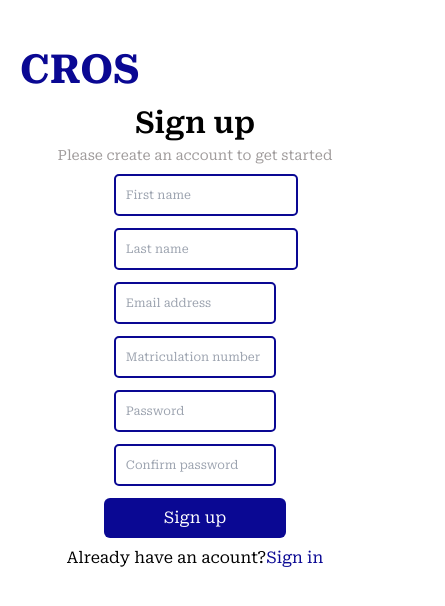
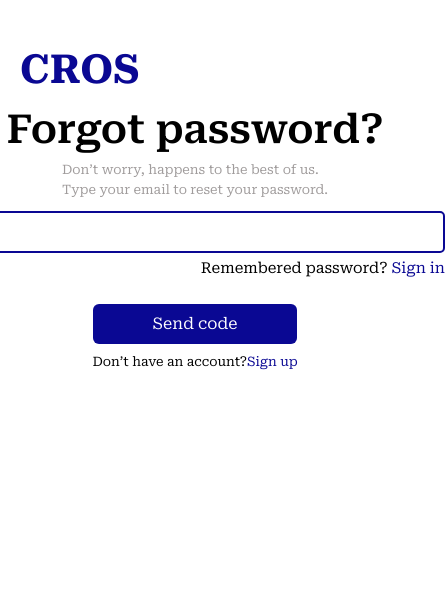
Before and after one commit to chiamaka-ugwu/cros-home, a React (Create React App) app: page / in a window 390 px wide. Shown: the top 606 px of the page, 445 px wide, since content can reach past the window. Built offline with nearby package versions, Linux system fonts and the light colour scheme.

Commit message:
forgotpassword but not fully responsive

```diff
--- a/src/App.js
+++ b/src/App.js
@@ -2,12 +2,14 @@ import { BrowserRouter as Router } from "react-router-dom";
 import { Routes, Route } from "react-router-dom";
 import SignIn from "./Pages/SignIn";
 import SignUp from "./Pages/SignUp";
+import ForgotPassword from "./Pages/ForgotPassword";
 function App() {
   return (
     <Router>
       <Routes>
-        <Route exact path="/" element={<SignUp />} />
+        <Route exact path="/signin" element={<SignUp />} />
         <Route exact path="/login" element={<SignIn />} />
+        <Route exact path="/" element={<ForgotPassword />} />
       </Routes>
     </Router>
   );
--- a/src/Components/Button.jsx
+++ b/src/Components/Button.jsx
@@ -1,7 +1,11 @@
 import React from "react";
 
 const Button = ({ children, className }) => {
-  return <button className={className}>{children}</button>;
+  return (
+    <button className={"px-[60px] py-2 rounded-md text-white bg-primary mt-3"}>
+      {children}
+    </button>
+  );
 };
 
 export default Button;
--- /dev/null
+++ b/src/Pages/ForgotPassword.jsx
@@ -0,0 +1,39 @@
+import React from "react";
+import Header from "../Components/Header";
+import Input from "../Components/Input/Input";
+import Button from "../Components/Button";
+
+const ForgotPassword = () => {
+  return (
+    <div className="font-roboto">
+      <Header />
+      <div className="flex flex-col justify-center items-center">
+        <h1 className="font-semibold text-[40px]">Forgot password?</h1>
+        <p className="text-secondary text-[13px]">
+          Don’t worry, happens to the best of us. <br /> Type your email to
+          reset your password.
+        </p>
+        <div className="my-3">
+          <Input
+            className={
+              "border-primary w-[500px] px-[10px] py-[11px] text-xs border-2 rounded-[5px] focus:outline-none placeholder:text-black/25"
+            }
+            type={"email"}
+            placeholder={"Email"}
+          />
+          <div className="text-[15px] mt-1 flex space-x-1 justify-end">
+            <p>Remembered password? </p>
+            <p className="text-primary">Sign in</p>
+          </div>
+        </div>
+        <Button>Send code</Button>
+        <div className="text-[13px] flex my-2">
+          <p>Don’t have an account?</p>
+          <p className="text-primary"> Sign up</p>
+        </div>
+      </div>
+    </div>
+  );
+};
+
+export default ForgotPassword;
--- a/src/Pages/SignUp.jsx
+++ b/src/Pages/SignUp.jsx
@@ -8,51 +8,6 @@ const SignUp = () => {
   const inputStyle =
     "border-primary input px-[10px] py-[11px] text-xs border-2 rounded-[5px] focus:outline-none placeholder:text-black/25";
   return (
-    // <div className="font-roboto">
-    //   <Header />
-    //   <div className="flex flex-col justify-center items-center ">
-    //     <p className="text-[40px] font-semibold max-[600px]:text-[30px]">
-    //       Sign up
-    //     </p>
-    //     <p className="text-secondary mb-2 max-[600px]:text-[14px]">
-    //       Please create an account to get started
-    //     </p>
-    //     <div className="flex flex-col justify-center items-center">
-    //       <div className="flex justify-between space-x-2 items-center">
-    //         <Input
-    //           className={inputStyle}
-    //           type={"text"}
-    //           placeholder={"First Name"}
-    //         />
-    //         <Input
-    //           className={inputStyle}
-    //           type={"text"}
-    //           placeholder={"Last Name"}
-    //         />
-    //       </div>
-    //       <Input
-    //         className={inputStyle}
-    //         type={"email"}
-    //         placeholder={"Email Address"}
-    //       />
-    //       <Input
-    //         className={inputStyle}
-    //         type={"text"}
-    //         placeholder={"Matriculation number"}
-    //       />{" "}
-    //       <Input
-    //         className={inputStyle}
-    //         type={"password"}
-    //         placeholder={"Password"}
-    //       />{" "}
-    //       <Input
-    //         className={inputStyle}
-    //         type={"password"}
-    //         placeholder={"Confirm password"}
-    //       />
-    //     </div>
-    //   </div>
-    // </div>
     <div className="font-roboto">
       <Header />
       <div className="flex flex-col justify-center items-center">
@@ -67,48 +22,36 @@ const SignUp = () => {
             <Input
               placeholder={"First name"}
               type={"text"}
-              className=" border-primary input px-[10px] py-[11px] text-xs border-2 rounded-[5px] focus:outline-none placeholder:text-black/25;"
+              className={inputStyle}
             />
             <Input
               placeholder={"Last name"}
               type={"text"}
-              className={
-                "border-primary input px-[10px] py-[11px] text-xs border-2 rounded-[5px] focus:outline-none placeholder:text-black/25;"
-              }
+              className={inputStyle}
             />
           </div>
           <Input
             placeholder={"Email address"}
             type={"email"}
-            className={
-              "border-primary input px-[10px] py-[11px] text-xs border-2 rounded-[5px] focus:outline-none placeholder:text-black/25;"
-            }
+            className={inputStyle}
           />
           <Input
             placeholder={"Matriculation number"}
             type={"text"}
-            className={
-              "border-primary input px-[10px] py-[11px] text-xs border-2 rounded-[5px] focus:outline-none placeholder:text-black/25;"
-            }
+            className={inputStyle}
           />
           <Input
             placeholder={"Password"}
             type={"password"}
-            className={
-              "border-primary input px-[10px] py-[11px] text-xs border-2 rounded-[5px] focus:outline-none placeholder:text-black/25;"
-            }
+            className={inputStyle}
           />
           <Input
             placeholder={"Confirm password"}
             type={"password"}
-            className={
-              "border-primary input px-[10px] py-[11px] text-xs border-2 rounded-[5px] focus:outline-none placeholder:text-black/25;"
-            }
+            className={inputStyle}
           />
         </div>
-        <Button className="px-[60px] py-2 rounded-md text-white bg-primary mt-3">
-          Sign up
-        </Button>
+        <Button>Sign up</Button>
         <div className="space-y-2 mt-2">
           <div className="flex">
             <p>Already have an acount?</p>
--- a/src/index.css
+++ b/src/index.css
@@ -7,15 +7,8 @@ body {
   -webkit-font-smoothing: antialiased;
   -moz-osx-font-smoothing: grayscale;
 }
-
-code {
-  font-family: "Roboto Serif" serif;
-}
 * {
   margin: 0;
   padding: 0;
   box-sizing: border-box;
 }
-:root {
-  --primaryColor: #0a0893;
-}
```
